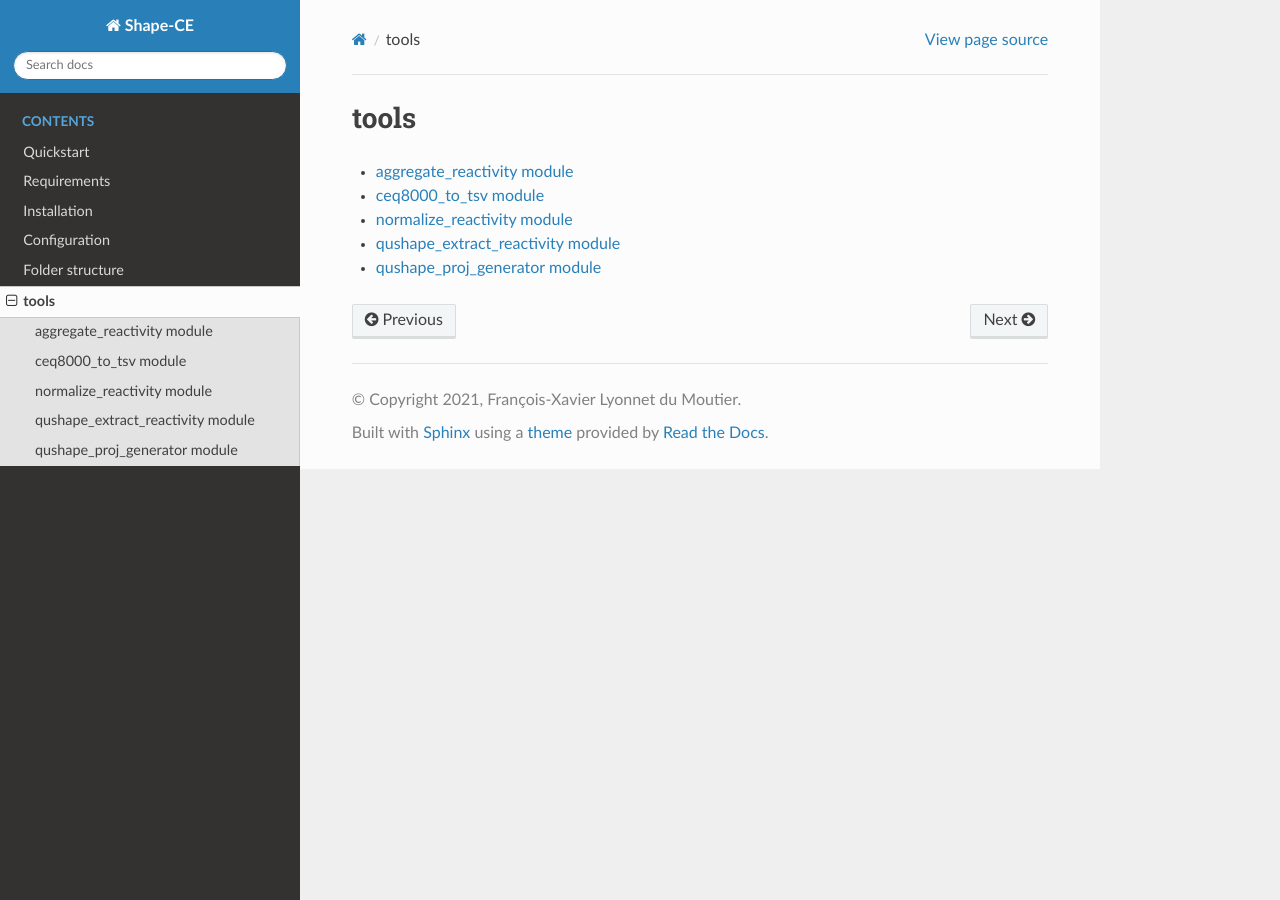
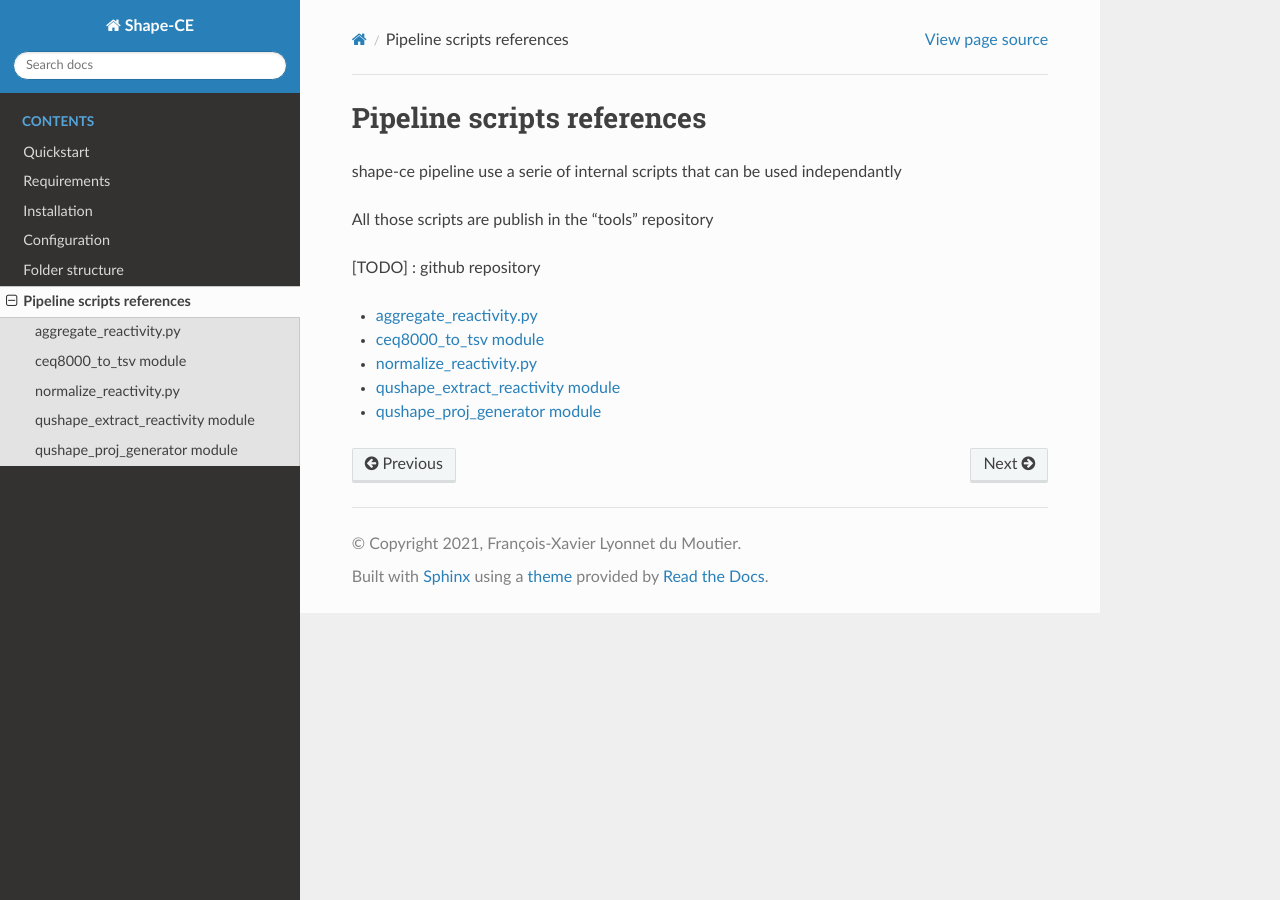
Before and after one commit to Sargueil-CiTCoM/ipasuite, a Sphinx documentation site: the page built from workflow/docs/source/modules.rst, in a window 1280 px wide. Built offline with Sphinx 7.4.7 and the Read the Docs theme 2.0.0, drawn with Linux system fonts in a browser that asks for light colours.

```diff
--- a/workflow/docs/source/aggregate_reactivity.rst
+++ b/workflow/docs/source/aggregate_reactivity.rst
@@ -1,7 +1,6 @@
-aggregate\_reactivity module
-============================
+aggregate\_reactivity.py
+========================
 
 .. automodule:: aggregate_reactivity
    :members:
-   :undoc-members:
    :show-inheritance:
--- a/workflow/docs/source/conf.py
+++ b/workflow/docs/source/conf.py
@@ -34,9 +34,11 @@ extensions = [
     "sphinx.ext.autodoc",
     "sphinx.ext.coverage",
     "sphinx.ext.napoleon",
+    "sphinxcontrib.autoyaml",
+    "sphinx-jsonschema"
 ]
 myst_enable_extensions = ["deflist"]
-
+autoyaml_level = 3
 # Add any paths that contain templates here, relative to this directory.
 templates_path = ["_templates"]
 
--- a/workflow/docs/source/modules.rst
+++ b/workflow/docs/source/modules.rst
@@ -1,5 +1,12 @@
-tools
-=====
+Pipeline scripts references
+===========================
+
+shape-ce pipeline use a serie of internal scripts that can be used independantly
+
+All those scripts are publish in the "tools" repository
+
+[TODO] : github repository
+
 
 .. toctree::
    :maxdepth: 4
--- a/workflow/docs/source/normalize_reactivity.rst
+++ b/workflow/docs/source/normalize_reactivity.rst
@@ -1,7 +1,6 @@
-normalize\_reactivity module
+normalize\_reactivity.py
 ============================
 
 .. automodule:: normalize_reactivity
    :members:
-   :undoc-members:
    :show-inheritance:
```
Also changed, not shown: workflow/docs/source/configuration.md (+25 -18 lines), 1 other file.
